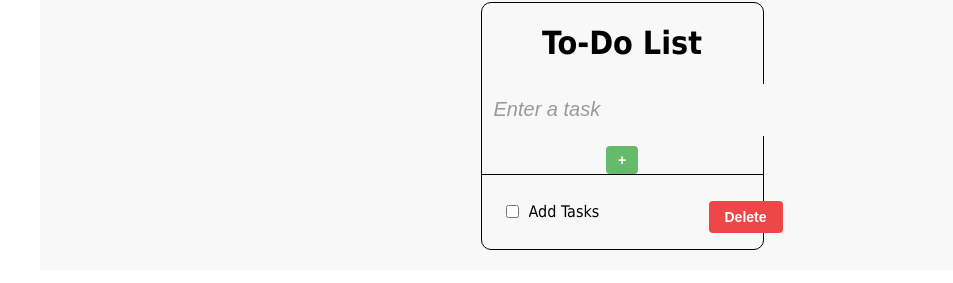
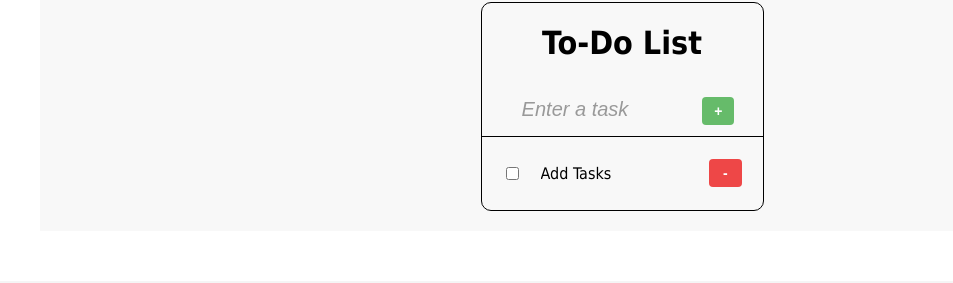
Before and after one commit to willdguo/Cowork, a React (Create React App) app: page / in a window 1280 px wide. Shown: the part 798-1081 px from the top of the page, without its empty margins (18-971 px from the left). Built offline with nearby package versions, Linux system fonts and the light colour scheme.

Commit message:
task list position

```diff
--- a/public/index.html
+++ b/public/index.html
@@ -58,7 +58,7 @@
 
       }
 
-      .timer button {
+      .timer-start button {
         margin: 10px 10px 0;
         padding: 10px 20px;
         font-size: 16px;
@@ -71,7 +71,7 @@
         transition: background-color 0.3s ease;
       }
 
-      .timer button:hover {
+      .timer-start button:hover {
         background-color: #81c784;
       }
 
@@ -162,8 +162,11 @@
         text-decoration: line-through;
       }
 
-      .tasks button {
-        margin-left: 10px;
+      .tasks .header {
+        border-bottom: 1px solid black;
+      }
+
+      .tasks .header button {
         padding: 6px 12px;
         font-size: 14px;
         font-weight: bold;
@@ -172,25 +175,25 @@
         border: none;
         border-radius: 4px;
         cursor: pointer;
+        transition: background-color 0.3s ease;
       }
 
-      .tasks .header {
-        border-bottom: 1px solid black;
+      .tasks .header button:hover{
+        background-color: #81c784;
       }
 
-      .tasks input[type="text"] {
+      .tasks .header input {
         padding: 6px 12px;
         font-size: 14px;
         color: #333;
         background-color: #F8F8F8;
+        width: 60%;
         height: 40px;
         font-size: 20px;
         border: none;
-        /* border: 1px solid #ccc;
-        border-radius: 4px; */
       }
 
-      .tasks input[type="text"]::placeholder {
+      .tasks .header input::placeholder {
         color: #999;
         font-style: italic;
       }
@@ -200,11 +203,10 @@
       }
 
       .tasks .delete-button {
-        margin-left: auto;
         background-color: #EE4747;
         color: #FFFFFF;
         border: none;
-        padding: 8px 16px;
+        padding: 6px 14px;
         font-size: 14px;
         font-weight: bold;
         border-radius: 4px;
@@ -221,9 +223,9 @@
         background-color: transparent;
         font-family: inherit;
         font-size: inherit;
+        margin: 10px;
+        width: 60%;
         color: inherit;
-        padding: 0;
-        margin: 0;
         outline: none;
       }
 
--- a/src/components/Tasks.js
+++ b/src/components/Tasks.js
@@ -94,6 +94,8 @@ const Tasks = () => {
 
         </div>
 
+        <div className = "task-list">
+
           <ul>
               {tasks.map(task => (
 
@@ -105,7 +107,7 @@ const Tasks = () => {
                           onChange = {event => handleTaskEdit(task.id, event.target.value)}
                       />
 
-                    <button className = "delete-button" onClick = {() => handleDeleteTask(task.id)}> Delete </button>
+                      <button className = "delete-button" onClick = {() => handleDeleteTask(task.id)}> - </button>
                   </li>
 
               ))}
@@ -114,6 +116,10 @@ const Tasks = () => {
 
         </div>
 
+
+
+    </div>
+
   )
 
 }
--- a/src/components/Timer.js
+++ b/src/components/Timer.js
@@ -93,9 +93,15 @@ const Timer = () => {
 
             <br />
 
-            <button onClick = {() => startTimer()}> Start </button>
-            <button onClick = {() => startTimer(15)}> Start 15 min </button>
-            <button onClick = {() => startTimer(60)}> Start 1 hr </button>
+            <div className = "timer-start">
+
+                <button onClick = {() => startTimer()}> Start </button>
+                <button onClick = {() => startTimer(15)}> Start 15 min </button>
+                <button onClick = {() => startTimer(60)}> Start 1 hr </button>
+
+            </div>
+
+
 
             <div className = "spotify-player">
 
```
Lines whose indentation alone changed are shown as unchanged.
